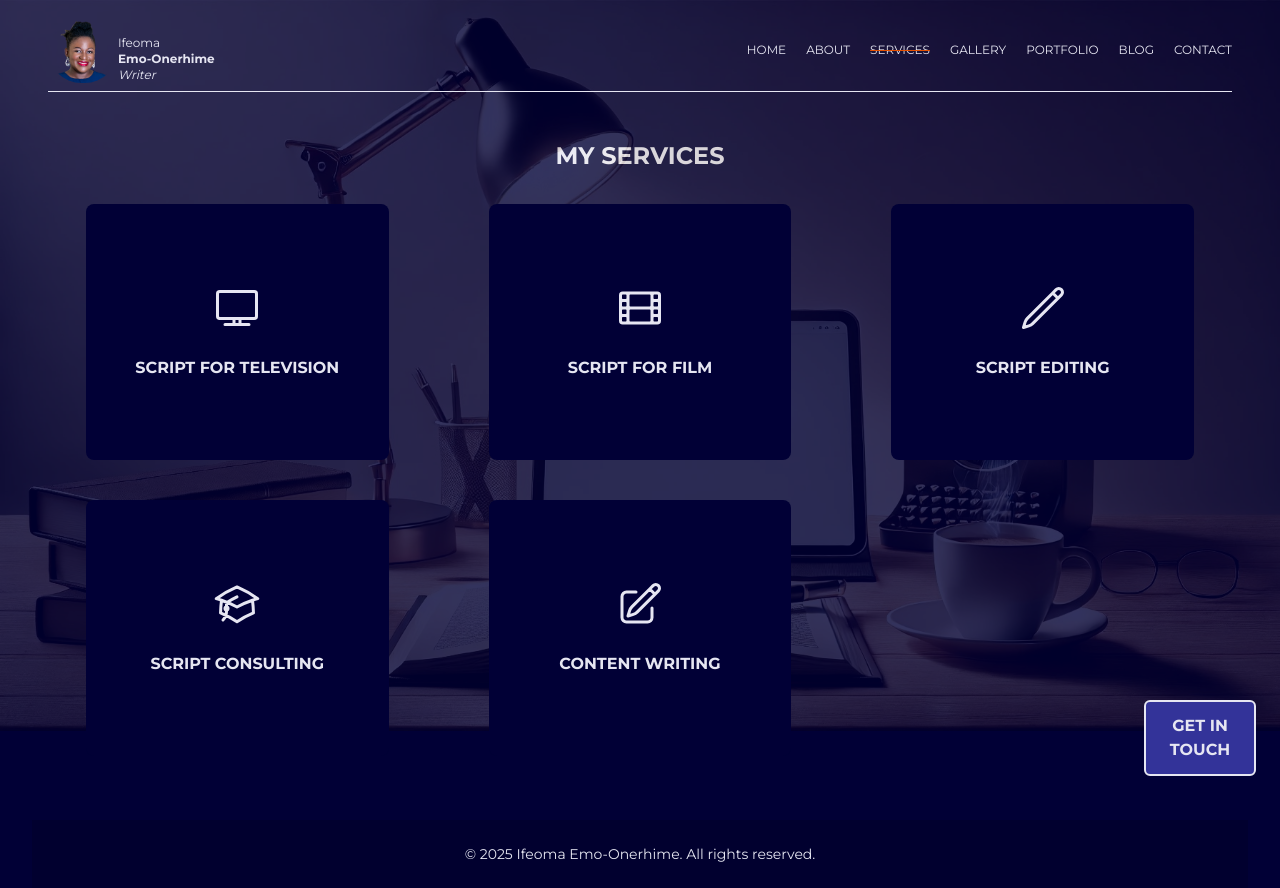
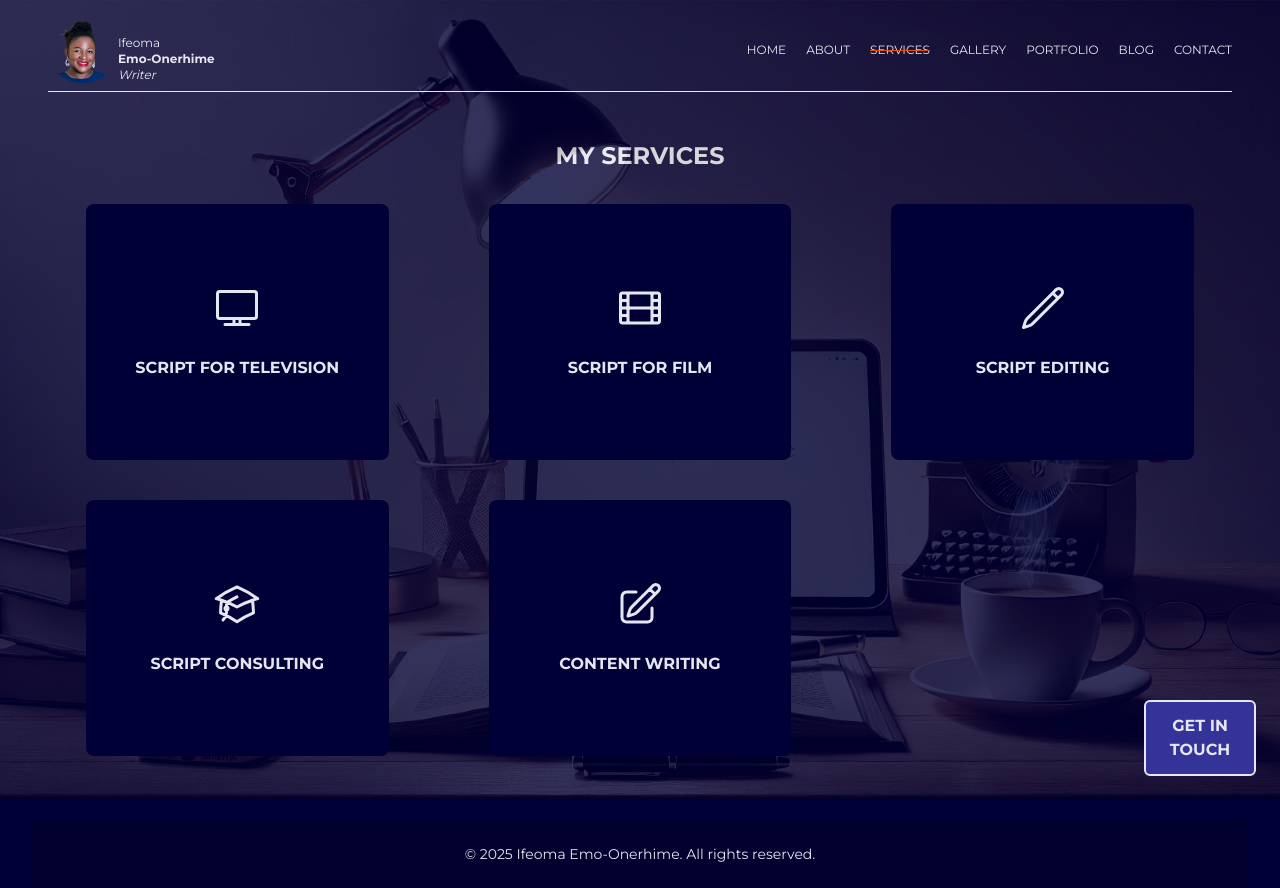
Before and after one commit to eonerhime/scriptwriter, a Next.js app: page /services in a window 1280 px wide. Built offline with nearby package versions, Linux system fonts and the light colour scheme.

Commit message:
Fixed bg image in services not properly scaling

```diff
--- a/src/components/ServiceList.js
+++ b/src/components/ServiceList.js
@@ -9,12 +9,14 @@ export default function ServiceList({ services }) {
   return (
     <div className="relative w-full align-middle mt-6 mb-12">
       {/* Background Image */}
-      <div className="fixed inset-0 bg-center bg-cover bg-no-repeat opacity-20">
+      <div className="fixed inset-0 w-full h-full">
         <Image
           src={bgImage}
-          width={1920}
-          height={1080}
           alt="scriptwriter bg image"
+          layout="fill"
+          objectFit="cover"
+          objectPosition="center"
+          className="opacity-20"
         />
       </div>
 
```
